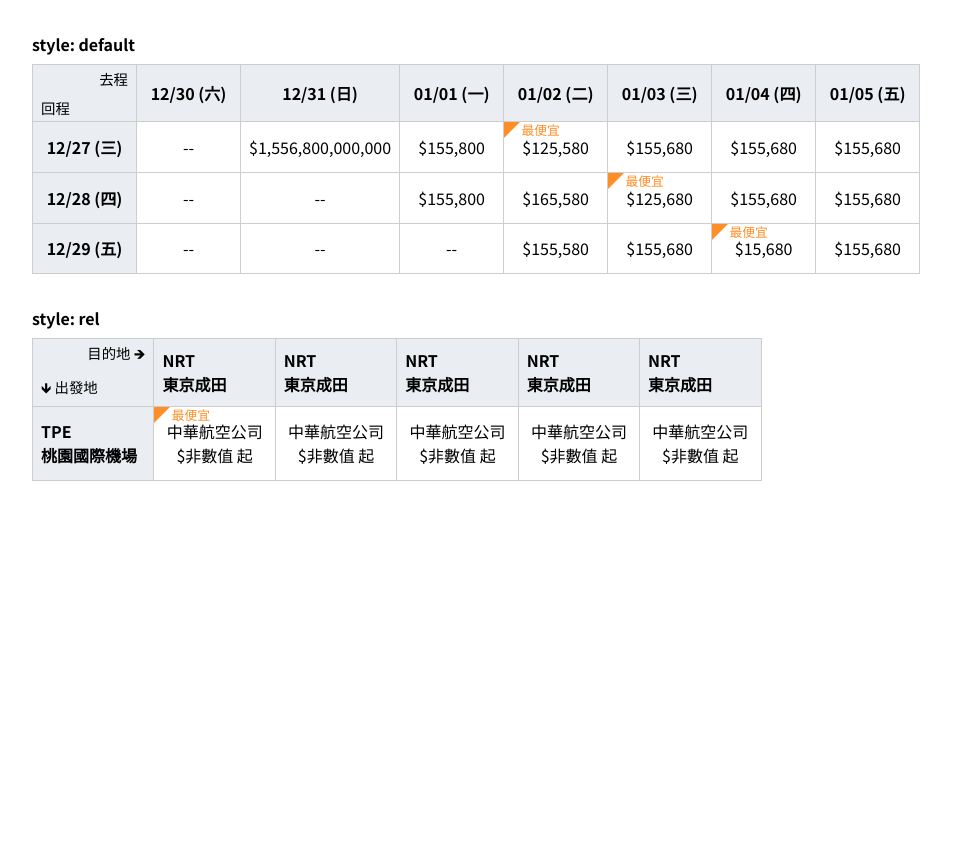
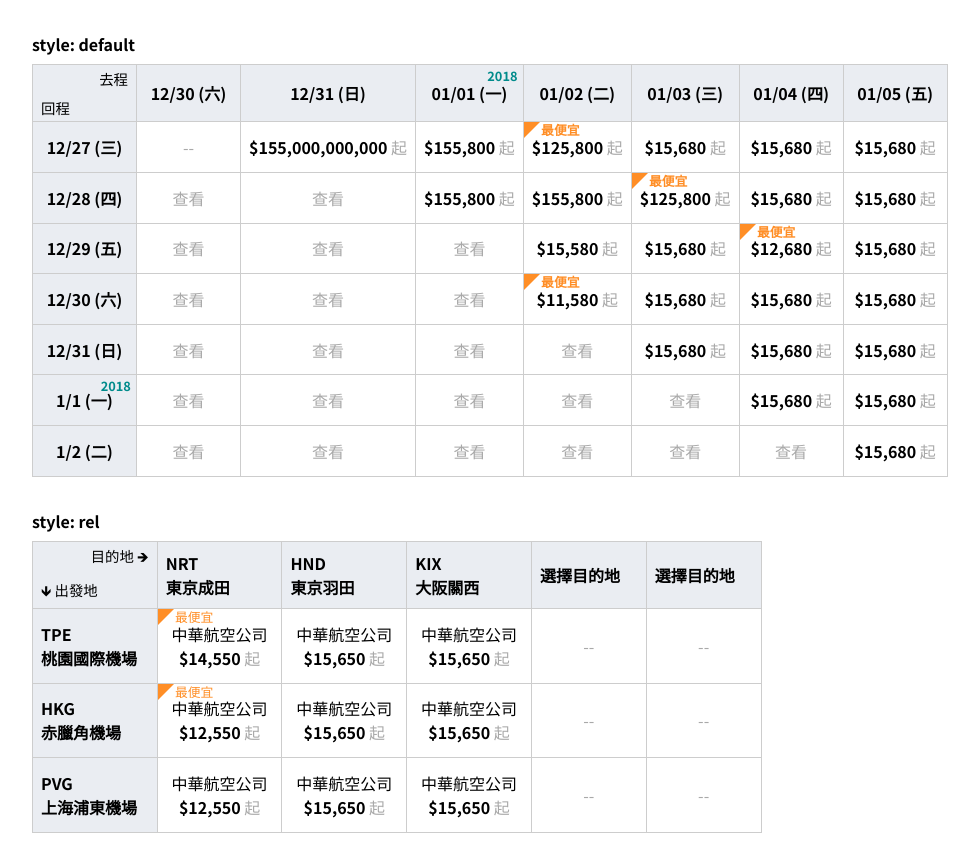
Before and after one commit to LION-hsiaoju/3_jQuery, a website: page index.html in a window 1280 px wide. Shown: the whole page, without its empty margins (0-979 px from the left). Before the commit the page ends 800 px from the top, so only its background shows below. Drawn offline with nearby package versions, Linux system fonts and the light colour scheme.

Commit message:
feat: finish up the HTML structure

```diff
--- a/index.html
+++ b/index.html
@@ -27,7 +27,7 @@
               </th>
               <th scope="col" class="col-title">12/30 (六)</th>
               <th scope="col" class="col-title">12/31 (日)</th>
-              <th scope="col" class="col-title">01/01 (一)</th>
+              <th scope="col" class="col-title year">01/01 (一)</th>
               <th scope="col" class="col-title">01/02 (二)</th>
               <th scope="col" class="col-title">01/03 (三)</th>
               <th scope="col" class="col-title">01/04 (四)</th>
@@ -37,33 +37,73 @@
           <tbody>
             <tr>
               <th scope="row" class="row-title">12/27 (三)</th>
-              <td class="cell">--</td>
-              <td class="cell">$1,556,800,000,000</td>
-              <td class="cell">$155,800</td>
-              <td class="cell cheapest">$125,580</td>
-              <td class="cell">$155,680</td>
-              <td class="cell">$155,680</td>
-              <td class="cell">$155,680</td>
+              <td class="cell check">--</td>
+              <td class="cell price">155000000000</td>
+              <td class="cell price">155800</td>
+              <td class="cell price cheapest">125800</td>
+              <td class="cell price">15680</td>
+              <td class="cell price">15680</td>
+              <td class="cell price">15680</td>
             </tr>
             <tr>
               <th scope="row" class="row-title">12/28 (四)</th>
-              <td class="cell">--</td>
-              <td class="cell">--</td>
-              <td class="cell">$155,800</td>
-              <td class="cell">$165,580</td>
-              <td class="cell cheapest">$125,680</td>
-              <td class="cell">$155,680</td>
-              <td class="cell">$155,680</td>
+              <td class="cell check">查看</td>
+              <td class="cell check">查看</td>
+              <td class="cell price">155800</td>
+              <td class="cell price">155800</td>
+              <td class="cell price cheapest">125800</td>
+              <td class="cell price">15680</td>
+              <td class="cell price">15680</td>
             </tr>
             <tr>
               <th scope="row" class="row-title">12/29 (五)</th>
-              <td class="cell">--</td>
-              <td class="cell">--</td>
-              <td class="cell">--</td>
-              <td class="cell">$155,580</td>
-              <td class="cell">$155,680</td>
-              <td class="cell cheapest">$15,680</td>
-              <td class="cell">$155,680</td>
+              <td class="cell check">查看</td>
+              <td class="cell check">查看</td>
+              <td class="cell check">查看</td>
+              <td class="cell price">15580</td>
+              <td class="cell price">15680</td>
+              <td class="cell price cheapest">12680</td>
+              <td class="cell price">15680</td>
+            </tr>
+            <tr>
+              <th scope="row" class="row-title">12/30 (六)</th>
+              <td class="cell check">查看</td>
+              <td class="cell check">查看</td>
+              <td class="cell check">查看</td>
+              <td class="cell price cheapest">11580</td>
+              <td class="cell price">15680</td>
+              <td class="cell price">15680</td>
+              <td class="cell price">15680</td>
+            </tr>
+            <tr>
+              <th scope="row" class="row-title">12/31 (日)</th>
+              <td class="cell check">查看</td>
+              <td class="cell check">查看</td>
+              <td class="cell check">查看</td>
+              <td class="cell check">查看</td>
+              <td class="cell price">15680</td>
+              <td class="cell price">15680</td>
+              <td class="cell price">15680</td>
+            </tr>
+            <tr>
+              <th scope="row" class="row-title year">1/1 (一)</th>
+              <td class="cell check">查看</td>
+              <td class="cell check">查看</td>
+              <td class="cell check">查看</td>
+              <td class="cell check">查看</td>
+              <td class="cell check">查看</td>
+              <td class="cell price">15680</td>
+              <td class="cell price">15680</td>
+            </tr>
+            <tr>
+              <th scope="row" class="row-title">1/2 (二)</th>
+              <td class="cell check">查看</td>
+              <td class="cell check">查看</td>
+              <td class="cell check">查看</td>
+              <td class="cell check">查看</td>
+              <td class="cell check">查看</td>
+              <td class="cell check">查看</td>
+              <td class="cell price">15680</td>
             </tr>
           </tbody>
         </table>
@@ -86,20 +126,18 @@
                 <p class="text-align-left">東京成田</p>
               </th>
               <th scope="col" class="col-title">
-                <p class="text-align-left">NRT</p>
-                <p class="text-align-left">東京成田</p>
+                <p class="text-align-left">HND</p>
+                <p class="text-align-left">東京羽田</p>
               </th>
               <th scope="col" class="col-title">
-                <p class="text-align-left">NRT</p>
-                <p class="text-align-left">東京成田</p>
+                <p class="text-align-left">KIX</p>
+                <p class="text-align-left">大阪關西</p>
               </th>
               <th scope="col" class="col-title">
-                <p class="text-align-left">NRT</p>
-                <p class="text-align-left">東京成田</p>
+                <p class="text-align-left">選擇目的地</p>
               </th>
               <th scope="col" class="col-title">
-                <p class="text-align-left">NRT</p>
-                <p class="text-align-left">東京成田</p>
+                <p class="text-align-left">選擇目的地</p>
               </th>
             </tr>
           </thead>
@@ -111,23 +149,69 @@
               </th>
               <td class="cell cheapest">
                 <p>中華航空公司</p>
-                <p class="price">$15,550</p>
+                <p class="price">14550</p>
               </td>
               <td class="cell">
                 <p>中華航空公司</p>
-                <p class="price">$15,600</p>
+                <p class="price">15650</p>
               </td>
               <td class="cell">
                 <p>中華航空公司</p>
-                <p class="price">$15,600</p>
+                <p class="price">15650</p>
+              </td>
+              <td class="cell">
+                <p class="check">--</p>
+              </td>
+              <td class="cell">
+                <p class="check">--</p>
+              </td>
+            </tr>
+            <tr>
+              <th scope="row" class="row-title">
+                <p class="text-align-left">HKG</p>
+                <p class="text-align-left">赤臘角機場</p>
+              </th>
+              <td class="cell cheapest">
+                <p>中華航空公司</p>
+                <p class="price">12550</p>
               </td>
               <td class="cell">
                 <p>中華航空公司</p>
-                <p class="price">$15,600</p>
+                <p class="price">15650</p>
               </td>
               <td class="cell">
                 <p>中華航空公司</p>
-                <p class="price">$15,600</p>
+                <p class="price">15650</p>
+              </td>
+              <td class="cell">
+                <p class="check">--</p>
+              </td>
+              <td class="cell">
+                <p class="check">--</p>
+              </td>
+            </tr>
+            <tr>
+              <th scope="row" class="row-title">
+                <p class="text-align-left">PVG</p>
+                <p class="text-align-left">上海浦東機場</p>
+              </th>
+              <td class="cell">
+                <p>中華航空公司</p>
+                <p class="price">12550</p>
+              </td>
+              <td class="cell">
+                <p>中華航空公司</p>
+                <p class="price">15650</p>
+              </td>
+              <td class="cell">
+                <p>中華航空公司</p>
+                <p class="price">15650</p>
+              </td>
+              <td class="cell">
+                <p class="check">--</p>
+              </td>
+              <td class="cell">
+                <p class="check">--</p>
               </td>
             </tr>
           </tbody>
--- a/main.js
+++ b/main.js
@@ -1,4 +1,4 @@
-;(function ($) {
+(function ($) {
   $.fn.frzTable = function (options) {
     const settings = $.extend(
       {
--- a/style.css
+++ b/style.css
@@ -36,7 +36,8 @@ table {
 }
 
 .frzTable,
-td {
+td,
+th {
   position: relative;
 }
 
@@ -135,6 +136,10 @@ td {
   text-align: left;
 }
 
+.check {
+  color: var(--contentSecondary);
+}
+
 .content-active {
   box-shadow: inset 0 0 0 1px var(--tag);
   background-color: var(--selectedBG);
@@ -145,6 +150,23 @@ td {
 }
 
 .bg-active {
-  z-index: -1;
   background-color: var(--active-cell);
 }
+
+.price {
+  font-weight: 700;
+}
+
+.price-span {
+  color: var(--contentSecondary);
+  font-weight: 500;
+}
+
+.year::after {
+  content: '2018';
+  position: absolute;
+  top: 2%;
+  right: 5%;
+  color: darkcyan;
+  font-size: 0.8rem;
+}
```
